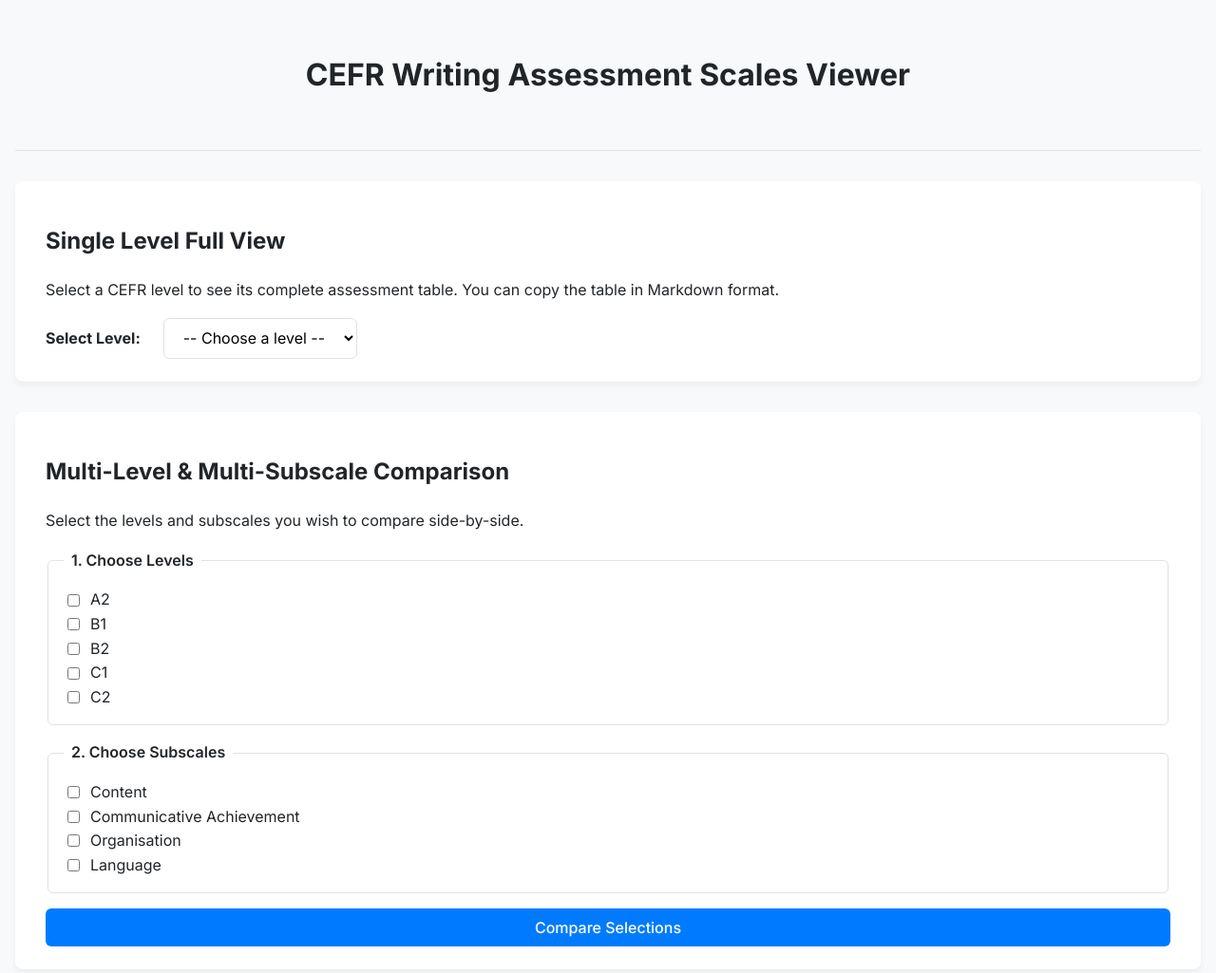
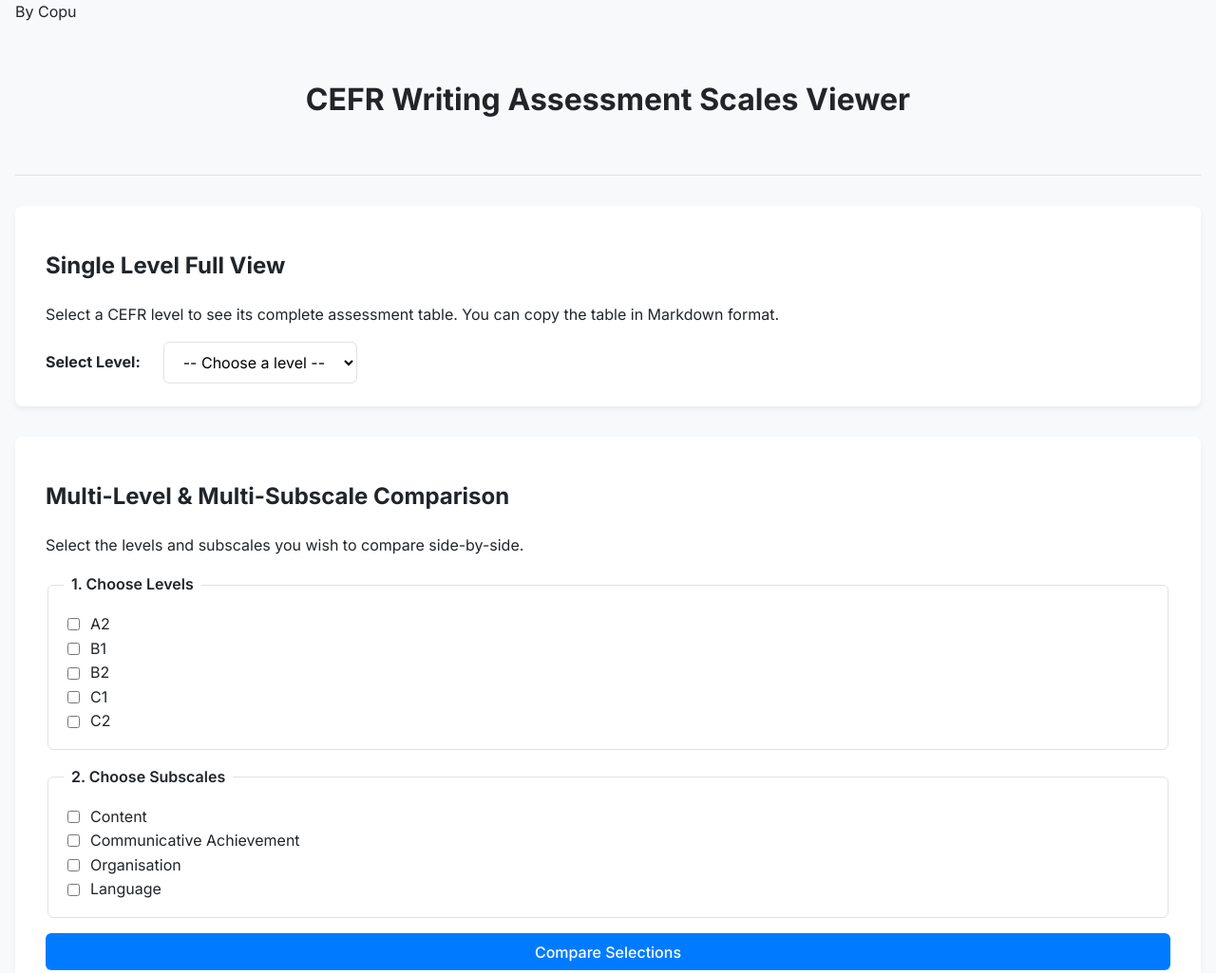
Before and after one commit to hedarchion/writingsubscales, a plain HTML site: page index.html in a window 1280 px wide. Shown: the top 1025 px of the page at 95% size. Drawn offline with Linux system fonts and the light colour scheme.

Commit message:
Add subtitle to index.html

```diff
--- a/index.html
+++ b/index.html
@@ -4,6 +4,7 @@
     <meta charset="UTF-8">
     <meta name="viewport" content="width=device-width, initial-scale=1.0">
     <title>CEFR Writing Assessment Scales Viewer</title>
+    <subtitle>By Copu</subtitle>
     <link rel="preconnect" href="https://fonts.googleapis.com">
     <link rel="preconnect" href="https://fonts.gstatic.com" crossorigin>
     <link href="https://fonts.googleapis.com/css2?family=Inter:wght@400;500;600;700&display=swap" rel="stylesheet">
```
